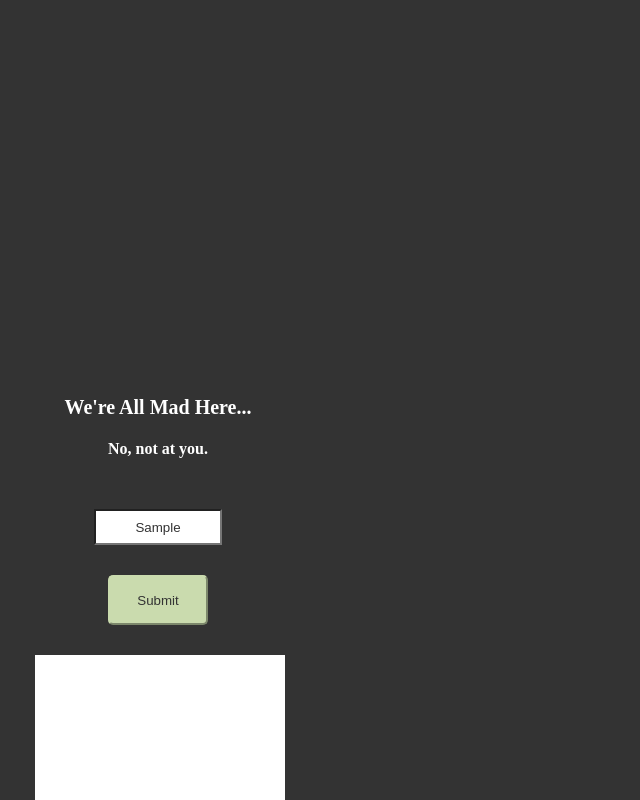
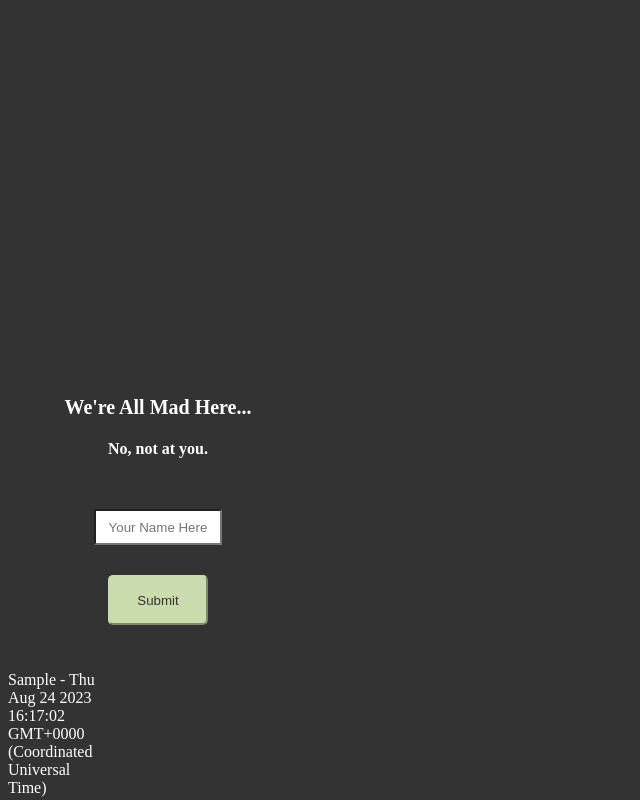
Before and after one commit to alina-costa/hannahhaters, a React (Create React App) app: page / in a window 1280 px wide. Both pictures are taken after typing "Sample" into the empty fields and a click on the button "Submit". Shown: the top 800 px of the page, without its empty margins (0-640 px from the left). Built offline with nearby package versions, Linux system fonts and the light colour scheme.

Commit message:
display last 5 entries

```diff
--- a/src/App.js
+++ b/src/App.js
@@ -2,12 +2,15 @@ import React, { useState } from "react";
 
 function App() {
   const [name, setName] = useState("");
+  const [status, setStatus] = useState([]);
 
   const handleSubmit = (e) => {
     e.preventDefault();
     const date = new Date();
-    const status = { name, date };
-    console.log(status);
+    const newStatus = { name, date };
+    // console.log(status);
+    setStatus([newStatus, ...status.slice(0, 4)]); // Keep only the last 5 statuses
+    setName("");
   };
 
   return (
@@ -28,7 +31,16 @@ function App() {
             <button>Submit</button>
           </form>
         </div>
-        <div className="last-5"></div>
+        <div className="last5">
+          <p>
+            {status.map((status, index) => (
+              <span key={index}>
+                {status.name} - {status.date.toString()}
+                <br />
+              </span>
+            ))}
+          </p>
+        </div>
       </div>
     </>
   );
```
